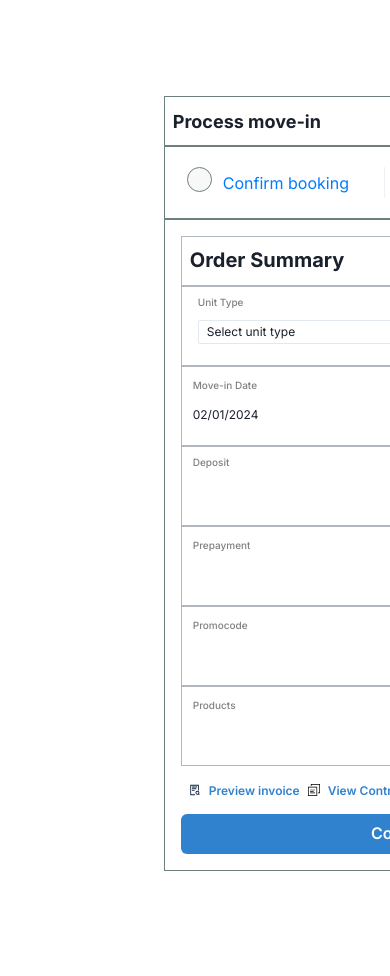
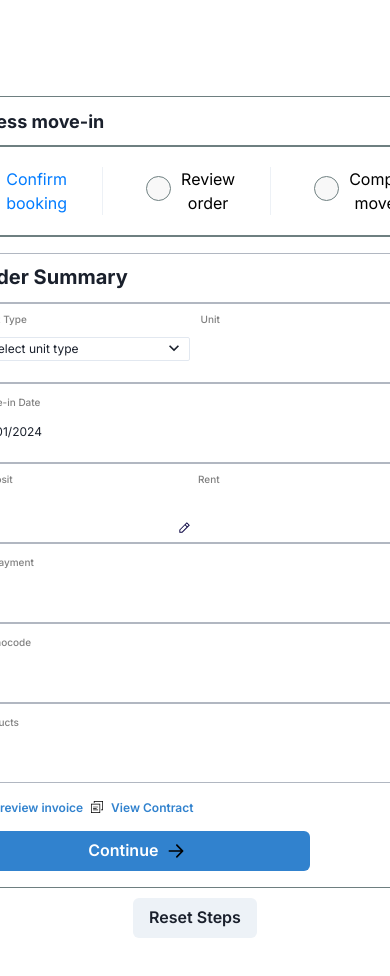
Before and after one commit to mdicandia/multistep, a Next.js app: page / in a window 390 px wide. Shown: the top 976 px of the page. Built offline with nearby package versions, Linux system fonts and the light colour scheme.

Commit message:
fix responsive

```diff
--- a/app/components/Form.tsx
+++ b/app/components/Form.tsx
@@ -1,12 +1,7 @@
 "use client";
 import * as React from "react";
 import { Controller, useFormContext } from "react-hook-form";
-import {
-  FormErrorMessage,
-  FormLabel,
-  FormControl,
-  Select,
-} from "@chakra-ui/react";
+import { FormLabel, FormControl, Select } from "@chakra-ui/react";
 import DatePicker from "react-datepicker";
 import styles from "./tab.module.css";
 import { CustomInput } from "./CustomInput";
@@ -45,9 +40,6 @@ export const Form = () => {
                 <option value="option2">Option 2</option>
                 <option value="option3">Option 3</option>
               </Select>
-              {/* <FormErrorMessage> */}
-              {/* {errors.unitType && String(errors.unitType.message ?? '')} */}
-              {/* </FormErrorMessage> */}
             </FormControl>
           </div>
           <CustomInput
@@ -81,9 +73,6 @@ export const Form = () => {
                   />
                 )}
               />
-              <FormErrorMessage>
-                {errors.moveInDate && String(errors.moveInDate.message)}
-              </FormErrorMessage>
             </FormControl>
           </div>
         </div>
--- a/app/page.module.css
+++ b/app/page.module.css
@@ -5,7 +5,8 @@
   align-items: center;
   padding: 6rem;
   min-height: 100vh;
-  width: 1000px;
+  width: 100%;
+  overflow-y: auto;
 }
 
 /* Tablet and Smaller Desktop */
--- a/app/page.tsx
+++ b/app/page.tsx
@@ -17,8 +17,7 @@ export type Steps = Data[];
 const fetcher = (...args: Parameters<typeof fetch>): Promise<Steps> =>
   fetch(...args).then((res) => res.json());
 export default function Home() {
-  // fetch api/steps and pass it to CustomTabs
-  const { data: steps, error } = useSWR<Steps, any>("/api/steps", fetcher);
+  const { data: steps } = useSWR<Steps, any>("/api/steps", fetcher);
   return (
     <main className={styles.main}>
       <div>
```
